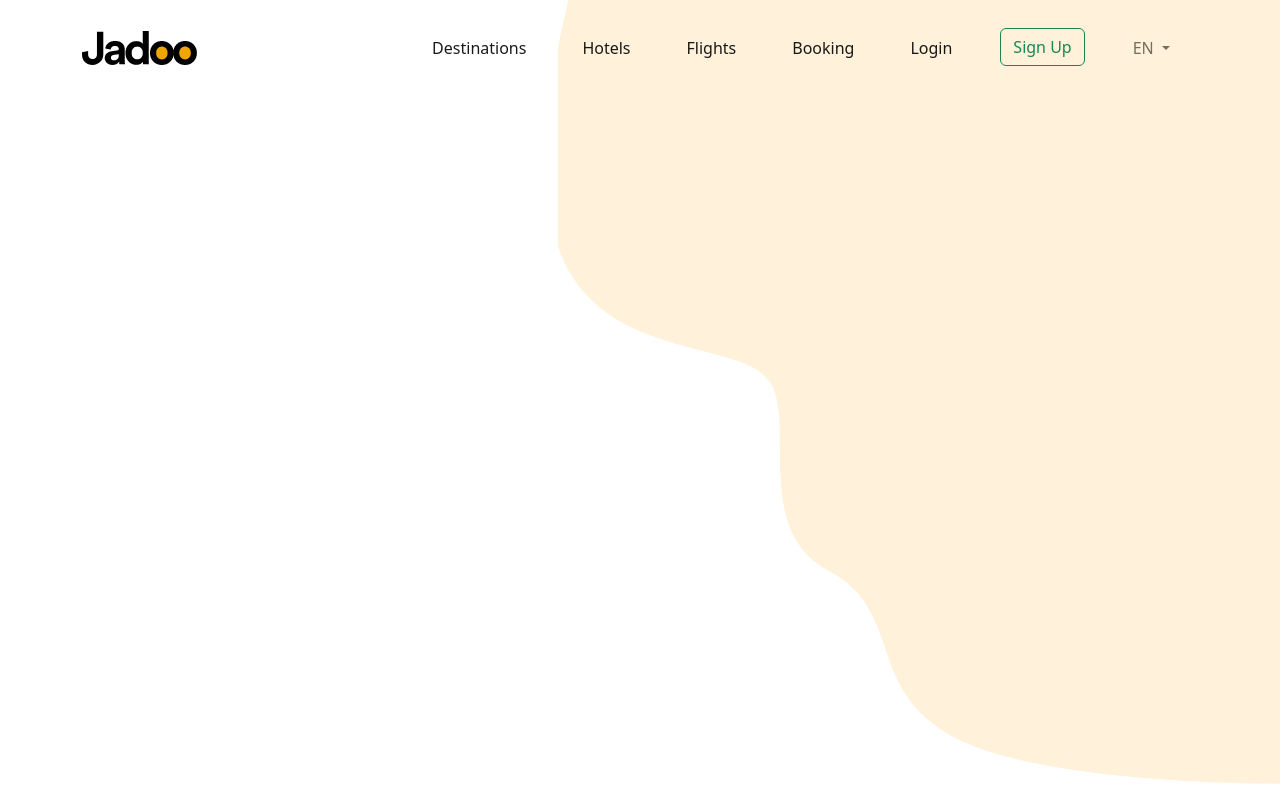
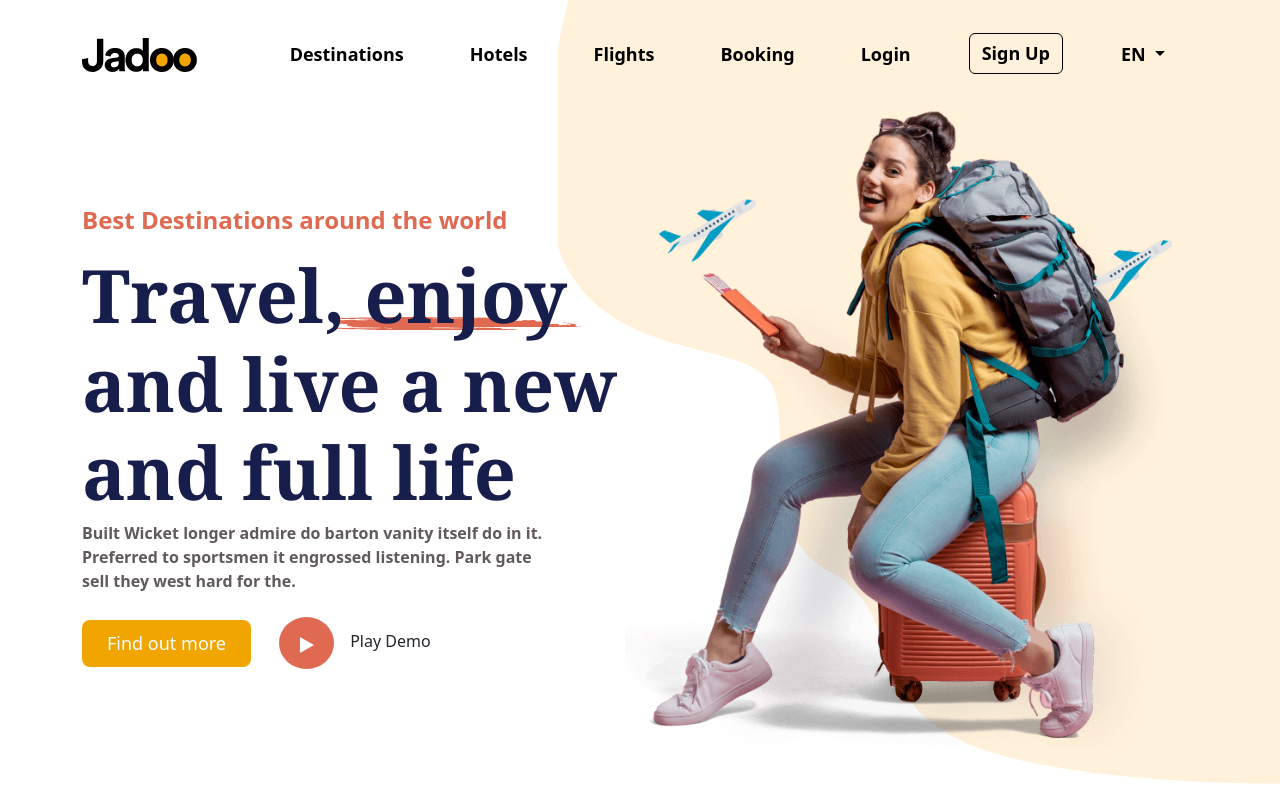
Before and after one commit to arqamahmed/jadoo-travels, a plain HTML site: page index.html in a window 1280 px wide. Drawn offline with nearby package versions, Linux system fonts and the light colour scheme.

Commit message:
feat:header

```diff
--- a/css/header.css
+++ b/css/header.css
@@ -10,5 +10,82 @@
   justify-content: flex-end;
 }
 .nav-item {
-  padding: 20px;
+  padding: 25px;
 }
+.nav-content-text {
+  font-size: large;
+  font-weight: 600;
+  color: black;
+  text-decoration: none;
+}
+.nav-content-text:hover {
+  color: #ffae00;
+}
+.nav-content-button {
+  font-size: large;
+  font-weight: 600;
+  color: black;
+  text-decoration: none;
+  border: 1px solid black;
+}
+.nav-content-button:hover {
+  color: white;
+  background: black;
+  border: 1px solid black;
+}
+.girl-img {
+  width: 105%;
+  margin-left: -5rem;
+}
+
+.text-danger {
+  color: #df6951 !important;
+}
+.hero-title {
+  font-family: Cambria, Cochin, Georgia, Times, "Times New Roman", serif;
+  font-weight: 700;
+  font-size: 2.88651rem;
+  color: #181e4b;
+  margin-bottom: 5px;
+  position: relative;
+  z-index: 1;
+}
+.hero-title:before {
+  content: "";
+  position: absolute;
+  right: 0.9375rem;
+  top: 2.5rem;
+  width: 20rem;
+  height: 0.8125rem;
+  background-image: url("../images/shape.svg");
+  background-size: contain;
+  z-index: -1;
+}
+.banner-para {
+  font-size: medium;
+  font-weight: 600;
+  color: rgb(97, 90, 90);
+}
+.find-button {
+  background: #f1a501;
+  font-size: large;
+  font-weight: 500;
+  padding-left: 25px;
+  padding-right: 25px;
+  padding-top: 10px;
+  padding-bottom: 10px;
+}
+.find-button:hover {
+  background: #b18724;
+}
+.button-play {
+  background: #df6951;
+  border: 0;
+  padding-left: 20px;
+  padding-right: 20px;
+  padding-top: 14px;
+  padding-bottom: 14px;
+}
+.button-play:hover {
+  background: #cc7362;
+}
--- a/css/media-qurey-sm.css
+++ b/css/media-qurey-sm.css
@@ -18,3 +18,35 @@
     text-align: center;
   }
 }
+
+@media (min-width: 768px) and (max-width: 991.98px) {
+  .girl-img {
+    width: 135%;
+    margin-left: -4rem;
+  }
+}
+@media (min-width: 1200px) {
+  .hero-title {
+    font-size: 4.6rem;
+  }
+}
+
+@media (min-width: 1400px) {
+  .hero-title {
+    font-size: 5.2rem;
+  }
+}
+@media (min-width: 1200px) {
+  .hero-title:before {
+    font-size: 4.6rem;
+    top: 4.1rem;
+    right: -0.9rem;
+  }
+}
+@media (min-width: 1400px) {
+  .hero-title:before {
+    font-size: 5.2rem;
+    top: 4.6rem;
+    width: 23.1rem;
+  }
+}
--- a/index.html
+++ b/index.html
@@ -33,38 +33,56 @@
           >
             <ul class="navbar-nav mb-2 mb-lg-0">
               <li class="nav-item">
-                <a class="nav-link active" aria-current="page" href="#"
+                <a
+                  class="nav-link nav-content-text"
+                  aria-current="page"
+                  href="2"
                   >Destinations</a
                 >
               </li>
 
               <li class="nav-item">
-                <a class="nav-link active" aria-current="page" href="#"
+                <a
+                  class="nav-link nav-content-text"
+                  aria-current="page"
+                  href="#"
                   >Hotels</a
                 >
               </li>
 
               <li class="nav-item">
-                <a class="nav-link active" aria-current="page" href="#"
+                <a
+                  class="nav-link nav-content-text"
+                  aria-current="page"
+                  href="#"
                   >Flights</a
                 >
               </li>
 
               <li class="nav-item">
-                <a class="nav-link active" aria-current="page" href="#"
+                <a
+                  class="nav-link nav-content-text"
+                  aria-current="page"
+                  href="#"
                   >Booking</a
                 >
               </li>
 
               <li class="nav-item">
-                <a class="nav-link active" aria-current="page" href="#"
+                <a
+                  class="nav-link nav-content-text"
+                  aria-current="page"
+                  href="#"
                   >Login</a
                 >
               </li>
 
               <li class="nav-item nav-button">
                 <a aria-current="page" href="#">
-                  <button type="button" class="btn btn-outline-success">
+                  <button
+                    type="button"
+                    class="btn btn-outline-success nav-content-button"
+                  >
                     Sign Up
                   </button></a
                 >
@@ -72,7 +90,7 @@
 
               <li class="nav-item dropdown">
                 <a
-                  class="nav-link dropdown-toggle"
+                  class="nav-link dropdown-toggle nav-content-text"
                   href="#"
                   id="navbarDropdown"
                   role="button"
@@ -90,6 +108,49 @@
           </div>
         </div>
       </nav>
+      <div class="container">
+        <div class="row align-items-center">
+          <div class="col-md-5 col-lg-6 order-0 order-md-1 text-end">
+            <img
+              class="pt-7 pt-md-0 girl-img"
+              src="./images/hero-img (1).png"
+              alt="hero-header"
+            />
+          </div>
+          <div class="col-md-7 col-lg-6 text-md-start text-center py-6">
+            <h4 class="fw-bold text-danger mb-3">
+              Best Destinations around the world
+            </h4>
+            <h1 class="hero-title">
+              Travel, enjoy and live a new and full life
+            </h1>
+            <p class="mb-4 fw-medium banner-para">
+              Built Wicket longer admire do barton vanity itself do in it.<br
+                class="d-none d-xl-block"
+              />Preferred to sportsmen it engrossed listening. Park gate<br
+                class="d-none d-xl-block"
+              />sell they west hard for the.
+            </p>
+            <div class="text-center text-md-start">
+              <a
+                class="btn btn-primary btn-lg me-md-4 mb-3 mb-md-0 border-0 primary-btn-shadow find-button"
+                href="#findoutmore"
+                role="button"
+                >Find out more</a
+              >
+              <div class="d-block d-md-none"></div>
+              <a href="#button" role="button"
+                ><span class="btn btn-danger rounded-circle me-3 button-play">
+                  <img
+                    src="./images/play.svg"
+                    width="15"
+                    alt="play"
+                  /> </span></a
+              ><span class="fw-medium">Play Demo</span>
+            </div>
+          </div>
+        </div>
+      </div>
     </div>
 
     <script
```
Also changed, not shown: images/hero-img (1).png (added), images/play.svg (added), images/shape.svg (added).
